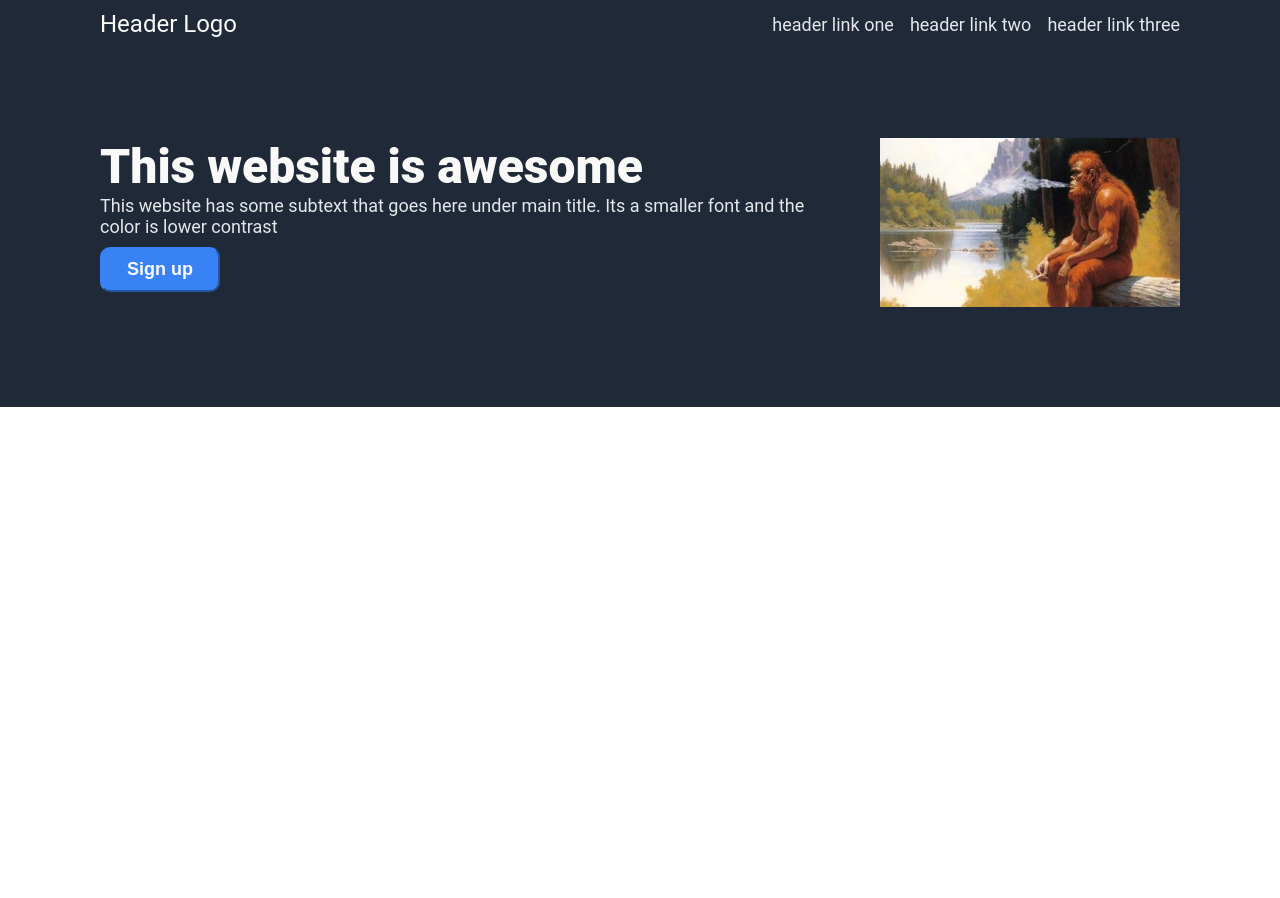
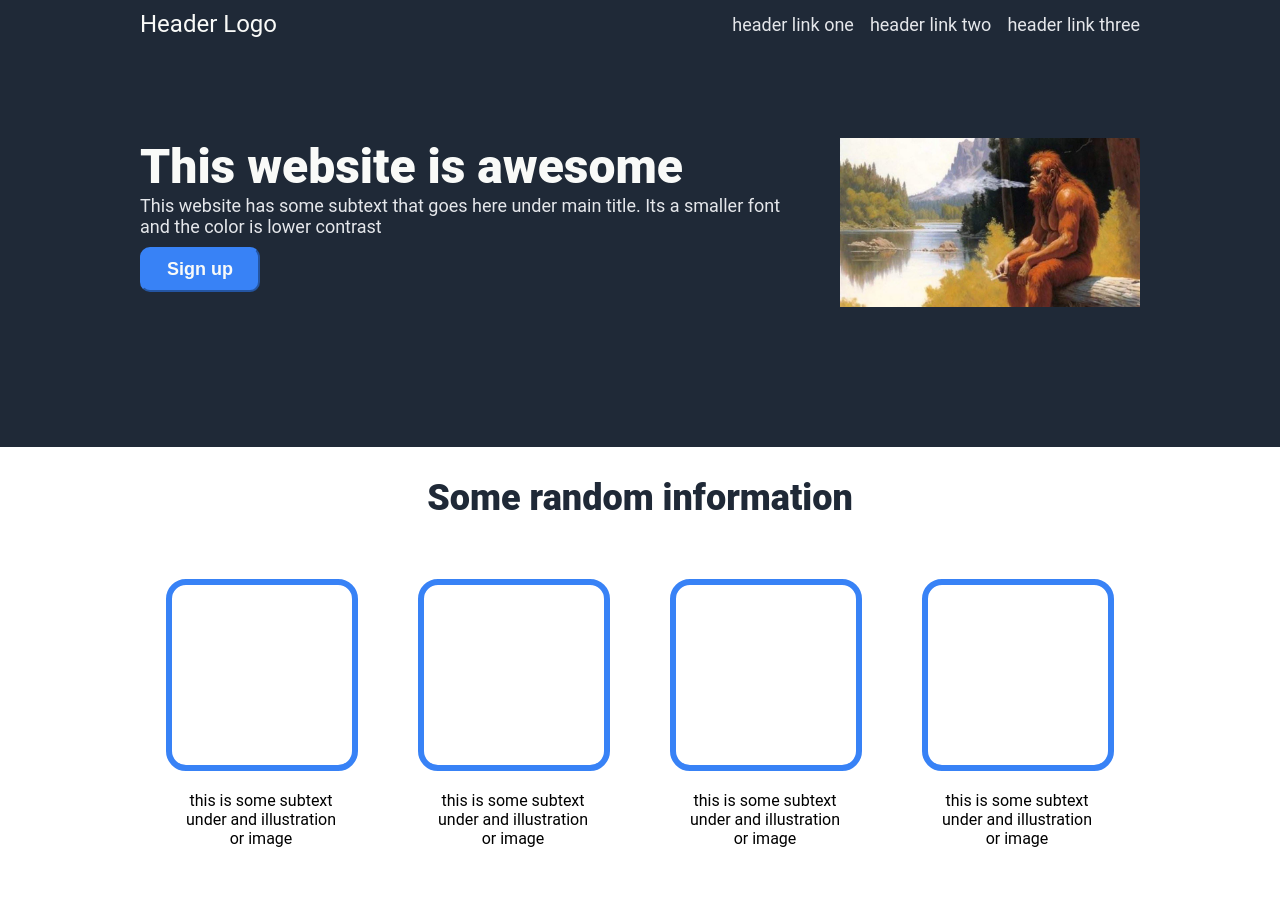
Before and after one commit to bigjunglex/odin-landing-page, a plain HTML site: page index.html in a window 1280 px wide. Before the commit the page ends 800 px from the top, so only its background shows below. Drawn offline with Linux system fonts and the light colour scheme.

Commit message:
information section added

```diff
--- a/index.html
+++ b/index.html
@@ -25,6 +25,26 @@
             <img class="monke" src="./images/title.jpg" alt="existential orangutan">
         </div>
     </div>
-
+    <div class="picture-holder">
+        <div class="picture-header"> Some random information</div>
+        <div class="picture-img">
+            <div class="picture">
+                <div class="img-placeholder"></div>
+                <div class="img-text">this is some subtext under and illustration or image</div>
+            </div>
+            <div class="picture">
+                <div class="img-placeholder"></div>
+                <div class="img-text">this is some subtext under and illustration or image</div>
+            </div>
+            <div class="picture">
+                <div class="img-placeholder"></div>
+                <div class="img-text">this is some subtext under and illustration or image</div>
+            </div>
+            <div class="picture">
+                <div class="img-placeholder"></div>
+                <div class="img-text">this is some subtext under and illustration or image</div>
+            </div>
+        </div>
+    </div>
 </body>
 </html>
--- a/style.css
+++ b/style.css
@@ -3,6 +3,7 @@ body {
     font-family: 'Roboto', sans-serif;
     flex: 1;
     margin: 0;
+    flex-direction: column;
 
 }
 
@@ -11,8 +12,9 @@ body {
     display: flex;
     flex: 1;
     flex-direction: column;
-    padding: 100px;
+    padding: 140px;
     padding-top: 10px;
+    justify-content: center;
 
 
 }
@@ -69,3 +71,36 @@ a {
     border-radius: 10px;
     margin-top: 10px;
 }
+.picture-header {
+    font-size: 36px;
+    font-weight: 800;
+    color: #1F2937;
+    text-align: center;
+    margin: 30px;
+}
+.picture-img {
+    display: flex;
+    flex-direction: row;
+    justify-content: center;
+    flex-wrap: wrap;
+
+}
+.img-placeholder {
+    padding: 40px;
+    align-self: center;
+    border: #3882F6;
+    border-width: 6px;
+    border-style: solid;
+    border-radius: 20px;
+    margin: 30px;
+    margin-bottom: 20px;
+    height: 100px;
+    width: 100px;
+}
+.img-text {
+    display: flex;
+    max-width: 150px;
+    text-align: center;
+    margin: 50px;
+    margin-top: 20px;
+}
```
